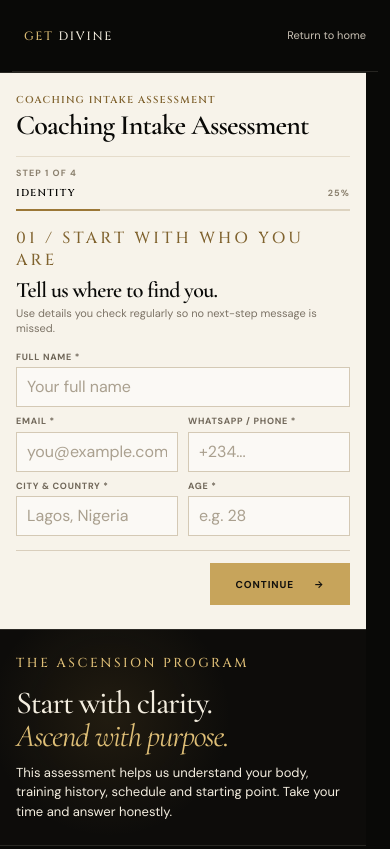
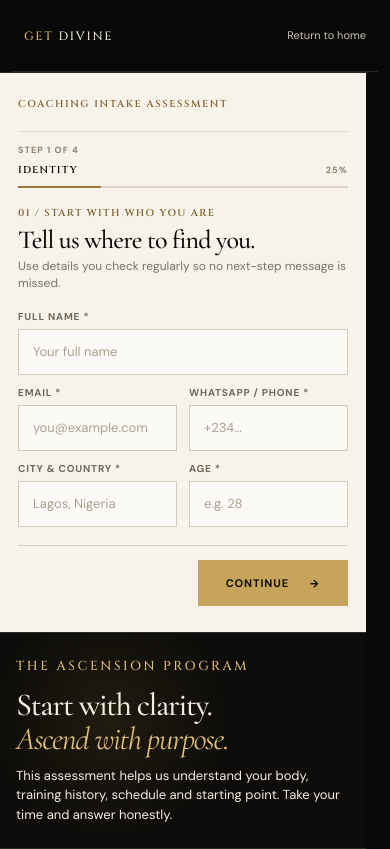
Before and after one commit to Sahmio2/Ascend_Full_Site, a React (Vite) app: page /apply in a window 390 px wide. Built offline with nearby package versions, Linux system fonts and the light colour scheme.

Commit message:
fix: remove duplicate title heading and harmonize mobile form typography

```diff
--- a/src/pages/public/ApplicationPage.tsx
+++ b/src/pages/public/ApplicationPage.tsx
@@ -182,7 +182,6 @@ export default function ApplicationPage() {
             {/* Main Form Card Title directly above Step progress */}
             <div className="form-card-main-header">
               <p className="eyebrow">Coaching intake assessment</p>
-              <h2 className="form-card-title-heading">Coaching Intake Assessment</h2>
             </div>
 
             <div className="form-progress-head">
--- a/src/styles/get-divine-mobile-type.css
+++ b/src/styles/get-divine-mobile-type.css
@@ -142,41 +142,57 @@ html, body {
   /* Compact Application Form Card for Mobile */
   .application-form-card {
     min-height: auto !important;
-    padding: 20px 16px 24px !important;
+    padding: 24px 18px 26px !important;
   }
 
   .form-card-main-header {
-    margin-bottom: 10px !important;
+    margin-bottom: 12px !important;
   }
 
   .form-card-main-header .eyebrow {
+    color: #80632f !important;
     font-size: 10px !important;
-    letter-spacing: .12em !important;
+    font-weight: 700 !important;
+    letter-spacing: .16em !important;
+    text-transform: uppercase !important;
   }
 
   .form-progress-track {
-    margin: 8px 0 16px !important;
+    margin: 8px 0 18px !important;
   }
 
   .form-step-heading {
-    margin-bottom: 14px !important;
+    margin-bottom: 16px !important;
+  }
+
+  .form-step-heading .eyebrow {
+    color: #80632f !important;
+    font-size: 10px !important;
+    font-weight: 700 !important;
+    letter-spacing: .14em !important;
+    text-transform: uppercase !important;
   }
 
   .form-step-heading h2 {
     margin: 6px 0 4px !important;
-    font-size: 22px !important;
+    font-family: var(--font-display), serif !important;
+    font-size: 26px !important;
+    font-weight: 500 !important;
+    letter-spacing: -.03em !important;
+    color: var(--ink) !important;
     line-height: 1.1 !important;
   }
 
   .form-step-heading > p:last-child {
-    font-size: 11px !important;
-    line-height: 1.4 !important;
+    color: #7c7366 !important;
+    font-size: 12px !important;
+    line-height: 1.45 !important;
   }
 
   .form-grid {
     display: grid !important;
     grid-template-columns: 1fr 1fr !important;
-    gap: 8px 10px !important;
+    gap: 10px 12px !important;
   }
 
   .field-wide {
@@ -184,35 +200,55 @@ html, body {
   }
 
   .field {
-    gap: 3px !important;
+    gap: 5px !important;
   }
 
   .field > span {
-    font-size: 9px !important;
+    color: #706759 !important;
+    font-size: 10px !important;
+    font-weight: 700 !important;
+    letter-spacing: .08em !important;
+    text-transform: uppercase !important;
   }
 
   .field input,
   .field select {
-    min-height: 40px !important;
-    padding-inline: 10px !important;
-    font-size: 16px !important;
+    min-height: 46px !important;
+    border: 1px solid #d4c9b5 !important;
+    background: rgba(255,255,255,.65) !important;
+    color: var(--ink) !important;
+    font-size: 14px !important;
+    padding: 0 14px !important;
+    border-radius: 0 !important;
+  }
+
+  .field input::placeholder {
+    color: #aaa08f !important;
+    font-size: 13px !important;
   }
 
   .field textarea {
-    min-height: 80px !important;
-    padding: 10px !important;
-    font-size: 16px !important;
+    min-height: 90px !important;
+    border: 1px solid #d4c9b5 !important;
+    background: rgba(255,255,255,.65) !important;
+    color: var(--ink) !important;
+    font-size: 14px !important;
+    padding: 10px 14px !important;
   }
 
   .form-actions {
-    margin-top: 14px !important;
-    padding-top: 12px !important;
+    margin-top: 18px !important;
+    padding-top: 14px !important;
   }
 
   .form-actions .button {
-    min-width: 140px !important;
-    min-height: 42px !important;
-    padding-inline: 14px !important;
+    min-width: 150px !important;
+    min-height: 46px !important;
+    padding-inline: 18px !important;
+    font-size: 11px !important;
+    font-weight: 800 !important;
+    letter-spacing: .08em !important;
+    text-transform: uppercase !important;
   }
 
   .application-intro {
```
